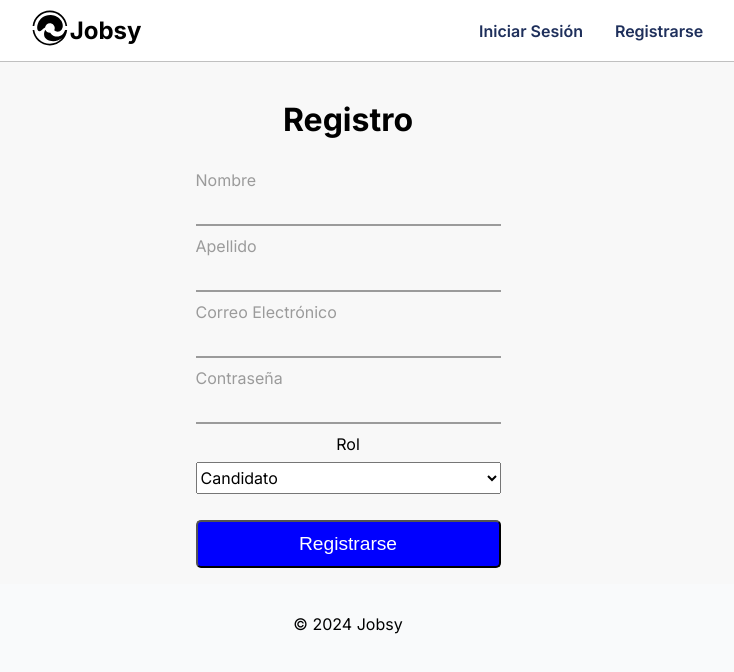
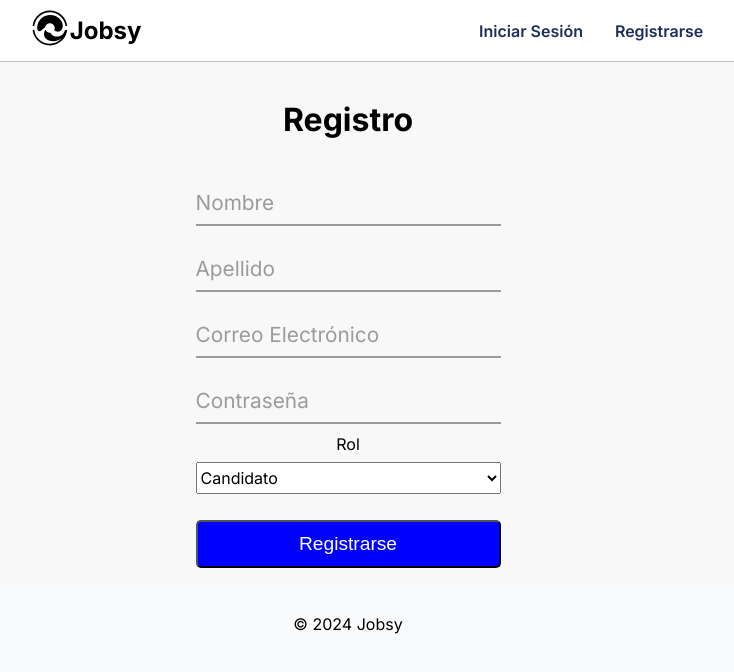
Before and after one commit to Kascencio/jobsy-main, a Next.js app: page /registro in a window 1280 px wide. Shown: the top 672 px of the page, without its empty margins (292-1026 px from the left). Built offline with nearby package versions, Linux system fonts and the light colour scheme; no server answers; a web font is replaced by a local one.

Commit message:
"Removed 'classname' prop and added 'holder' prop to Input components in various forms"

```diff
--- a/src/app/components/moderador/CategoriaForm.tsx
+++ b/src/app/components/moderador/CategoriaForm.tsx
@@ -37,6 +37,7 @@ export default function CategoriaForm() {
           value={nombre}
           onChange={(e) => setNombre(e.target.value)}
           required
+          holder='Nombre Categoria'
         />
         <Button label="Crear Categoría" type="submit" />
       </form>
--- a/src/app/components/reclutador/CrearEmpleoForm.tsx
+++ b/src/app/components/reclutador/CrearEmpleoForm.tsx
@@ -85,7 +85,7 @@ export default function CrearEmpleoForm({ agregarEmpleo }: Props) {
     <div className={Style.container_CrearEmpleo} style={{marginTop:30}}>
       <h2 className={Style.title}>Crear Nueva Oferta de Empleo</h2>
       <form onSubmit={handleSubmit}>
-        <Input classname={Style.input} label="Título del Empleo" type="text" name="titulo" value={form.titulo} onChange={handleChange} required />
+        <Input holder="Título del Empleo" label="Título del Empleo" type="text" name="titulo" value={form.titulo} onChange={handleChange} required />
         <div className={Style.container} style={{marginTop:16}}>
           <label className={Style.title}>Descripción</label>
           <textarea
--- a/src/app/components/reclutador/EmpresaForm.tsx
+++ b/src/app/components/reclutador/EmpresaForm.tsx
@@ -53,8 +53,8 @@ export default function EmpresaForm() {
     <div className={Style.container}>
       <h2 className={Style.title}>Datos de la Empresa</h2>
       <form onSubmit={handleSubmit}>
-        <Input  classname={Style.input} label="Nombre de la Empresa" type="text" name="nombre" value={form.nombre} onChange={handleChange} required />
-        <Input classname={Style.input} label="Sector" type="text" name="sector" value={form.sector} onChange={handleChange} required />
+        <Input holder='Nombre de la Empresa' label="Nombre de la Empresa" type="text" name="nombre" value={form.nombre} onChange={handleChange} required />
+        <Input holder='Sector' label="Sector" type="text" name="sector" value={form.sector} onChange={handleChange} required />
         <Button className={Style.button} label="Guardar Empresa" type="submit" />
       </form>
     </div>
--- a/src/app/registro/page.tsx
+++ b/src/app/registro/page.tsx
@@ -47,10 +47,10 @@ export default function Registro() {
     <div className={Style.container_registro}>
       <h1 className={Style.title}>Registro</h1>
       <form onSubmit={handleSubmit}>
-        <Input classname={Style.input} label="Nombre" type="text" name="nombre" onChange={handleChange} required />
-        <Input classname={Style.input} label="Apellido" type="text" name="apellido" onChange={handleChange} />
-        <Input classname={Style.input} label="Correo Electrónico" type="email" name="email" onChange={handleChange} required />
-        <Input classname={Style.input} label="Contraseña" type="password" name="password" onChange={handleChange} required />
+        <Input holder='Nombre' label="Nombre" type="text" name="nombre" onChange={handleChange} required />
+        <Input  holder='Apellido' label="Apellido" type="text" name="apellido" onChange={handleChange} />
+        <Input  holder='Correo Electronico' label="Correo Electrónico" type="email" name="email" onChange={handleChange} required />
+        <Input  holder='Contraseña' label="Contraseña" type="password" name="password" onChange={handleChange} required />
         <div className={Style.container_options}>
           <label className={Style.label}>Rol</label>
           <select
```
Also changed, not shown: src/app/components/candidato/PerfilForm.tsx (+5 -5 lines).
